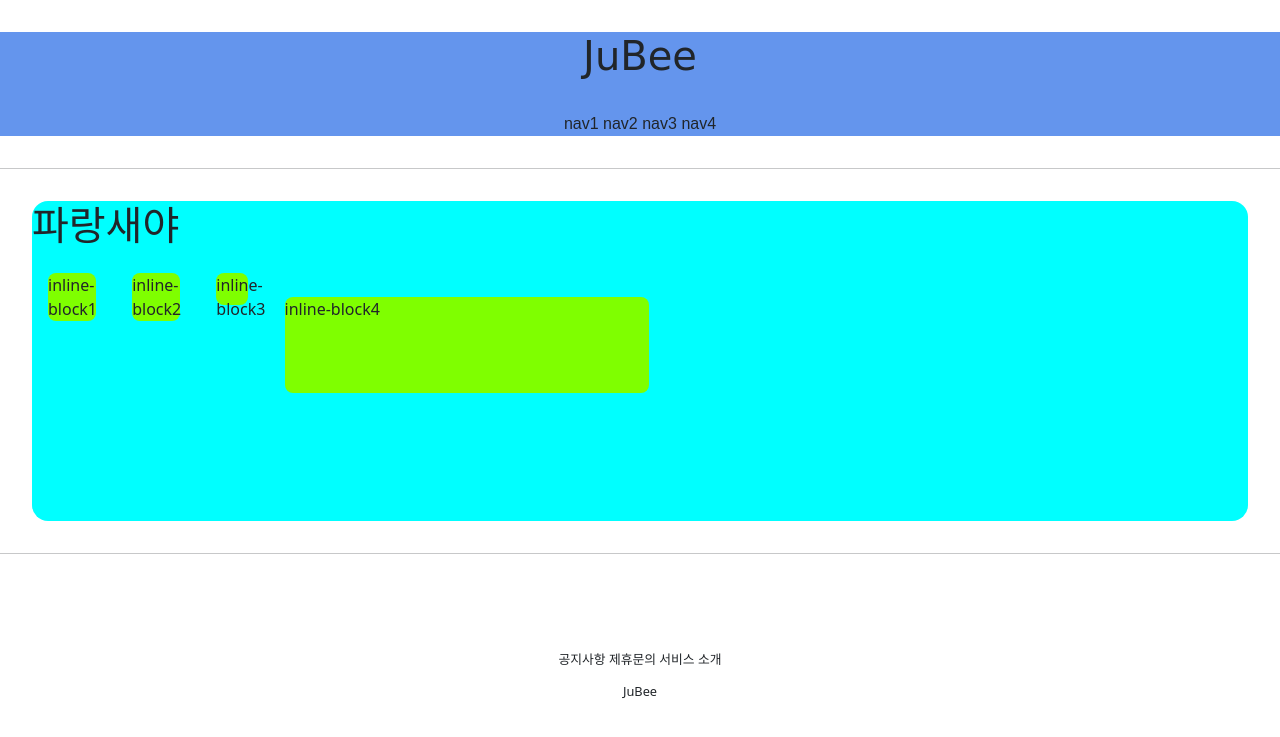
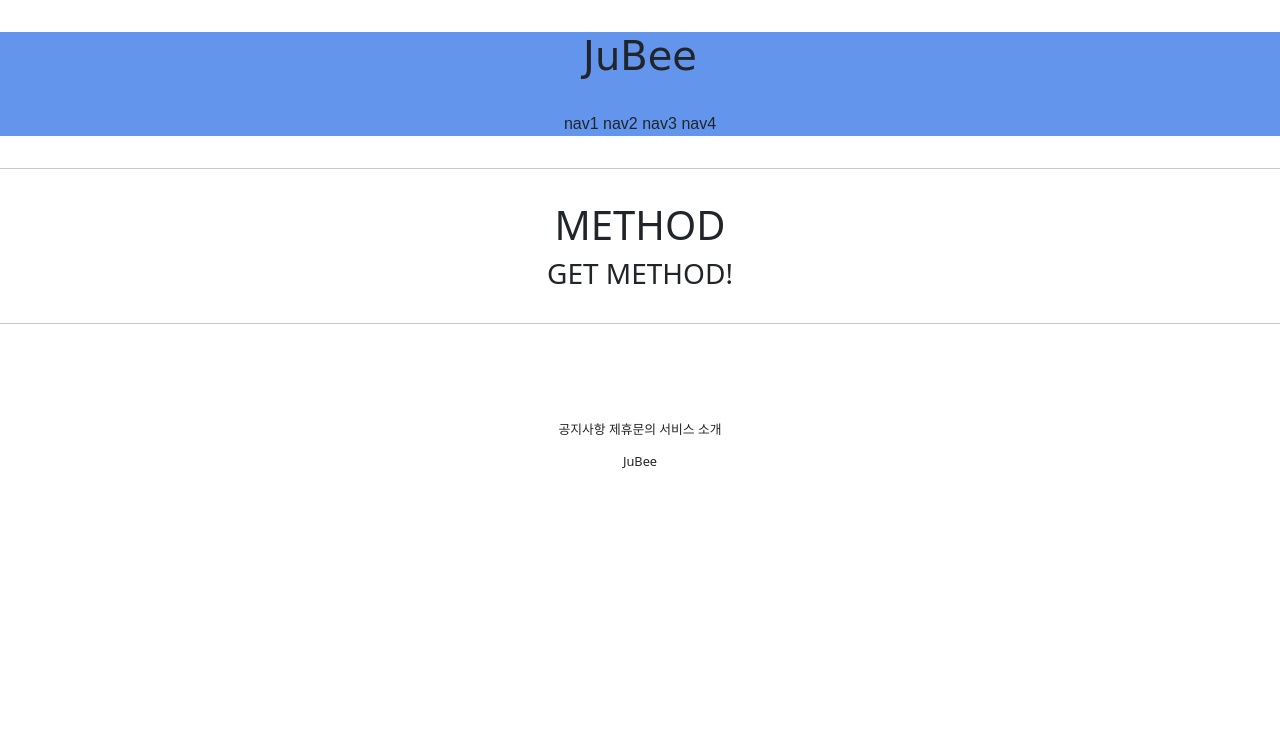
Before and after one commit to qqqaa999/gai_5_1, a Django app: page /accounts/hello_world/ in a window 1280 px wide. Shown: the top 737 px of the page. Run offline with Django 3.2, Linux system fonts and the light colour scheme; parts of the project's set-up code (start-up, migrations or seed data) failed here and were passed over; some web fonts are replaced.

Commit message:
2021-07-06

```diff
--- a/accountapp/templates/accountapp/hello_world.html
+++ b/accountapp/templates/accountapp/hello_world.html
@@ -1,25 +1,13 @@
 {% extends 'base.html' %}
 {%  block content %}
 
-    <style>
-        .testing{
-            background-color: chartreuse;
-            height: 48px;
-            width: 48px;
-            border-radius: .5rem;
-            margin: 1rem;
-        }
 
 
-    </style>
+  <div style="margin:  2rem; text-align: center">
+    <h1>METHOD</h1>
 
-  <div style="height: 20rem; background-color: aqua; border-radius: 1rem; margin:  2rem">
-    <h1>파랑새야</h1>
+    <h3>{{ text }}</h3>
 
-    <div class=" testing " style="display: inline-block">inline-block1</div>
-    <div class=" testing " style="display: inline-block; width: 3rem; height: 3rem">inline-block2</div>
-    <div class=" testing " style="display: inline-block; width: 2rem; height: 2rem">inline-block3</div>
-    <div class=" testing " style="display: inline-block; width: 30%; height: 30%">inline-block4</div>
 
 
 
--- a/accountapp/views.py
+++ b/accountapp/views.py
@@ -4,4 +4,9 @@ from django.shortcuts import render
 # Create your views here.
 
 def hello_world(request):
-    return render(request, 'accountapp/hello_world.html')
+    if request.method == "POST":
+        return render(request, 'accountapp/hello_world.html',
+                      context={'text': 'POST METHOD!'})
+    else:
+        return render(request, 'accountapp/hello_world.html',
+                      context={'text': 'GET METHOD!'})
```
